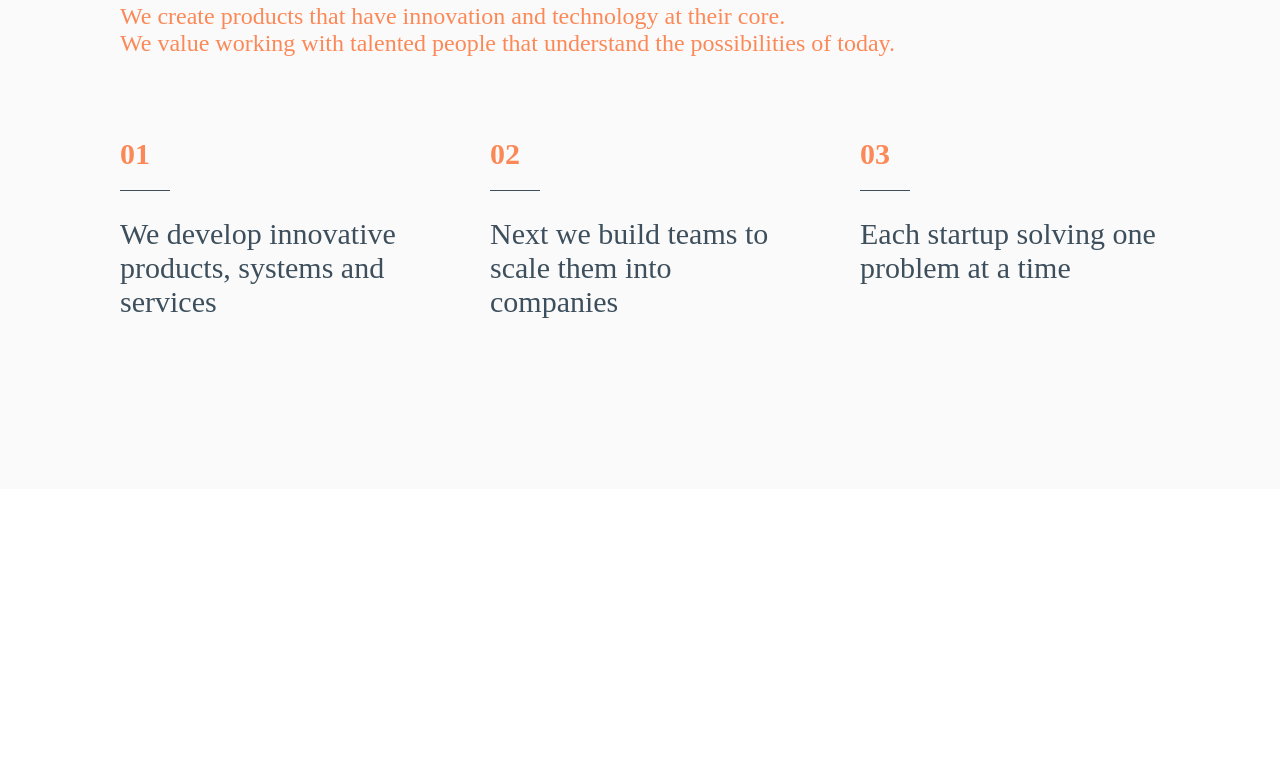
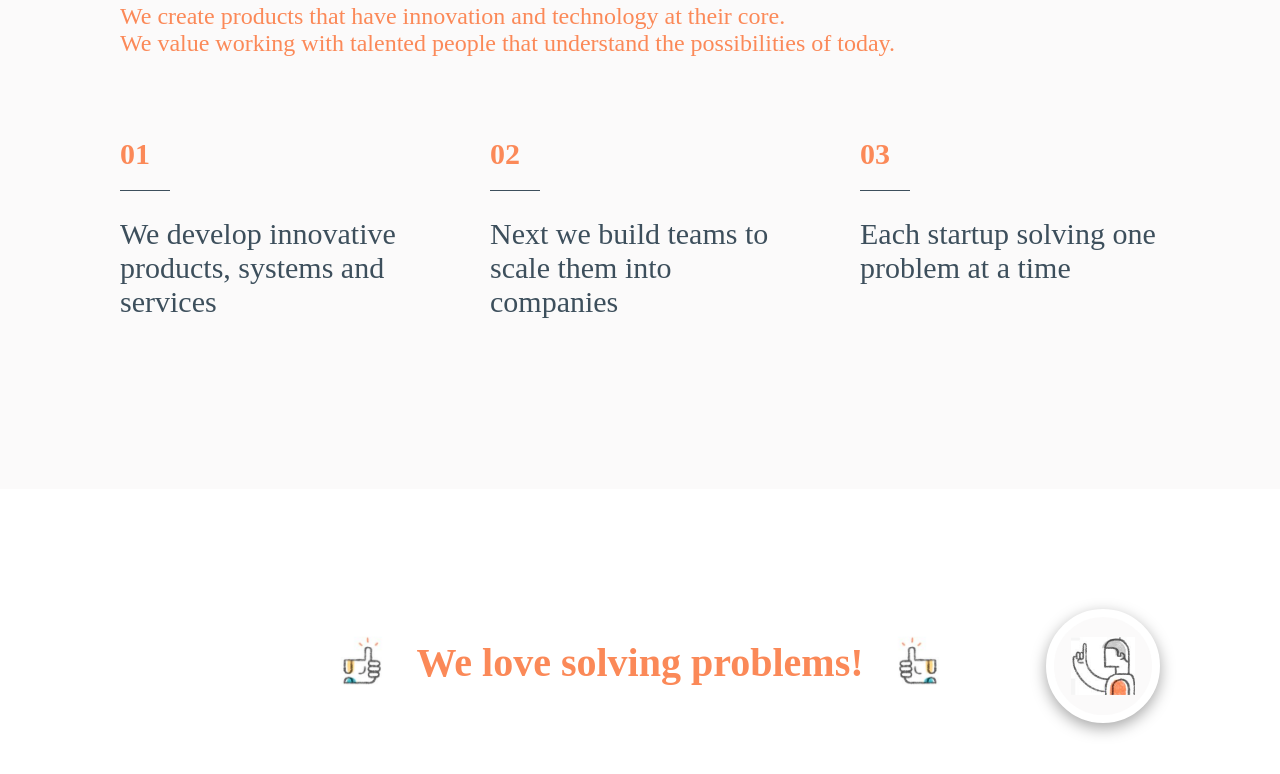
Before and after one commit to vadimdom/Startupz, a React (Create React App) app: page / in a window 1280 px wide. Shown: the part 902-1676 px from the top of the page. Before the commit the page ends 1391 px from the top, so only its background shows below. Built offline with nearby package versions, Linux system fonts and the light colour scheme.

Commit message:
Added solving problem block

```diff
--- a/src/components/Landing.tsx
+++ b/src/components/Landing.tsx
@@ -1,11 +1,13 @@
 import { Header } from './Header';
 import { WeCreateBlock } from './WeCreateBlock';
 import { WhoWeAreBlock } from './WhoWeAreBlock/WhoWeAreBlock';
+import { SolvingProblemsBlock } from './SolvingProblemsBlock';
 
 export const Landing = () => (
   <div>
     <Header />
     <WeCreateBlock />
     <WhoWeAreBlock />
+    <SolvingProblemsBlock />
   </div>
 );
--- /dev/null
+++ b/src/components/SolvingProblemsBlock/SolvingProblemsBlock.tsx
@@ -0,0 +1,117 @@
+import { styled } from 'styled-components';
+
+import { size } from '../../sizeHelper';
+import { ThumbUpBlock } from '../common';
+import help from './img/help.jpg';
+import { useState } from 'react';
+
+const SolvingProblemsBlockContainer = styled.div`
+  position: relative;
+  padding: 140px 120px;
+  display: flex;
+  flex-direction: column;
+  align-items: center;
+
+  @media (max-width: ${size.laptop}) {
+    padding: 30px 80px;
+  }
+
+  @media (max-width: ${size.tablet}) {
+    padding: 30px 20px;
+  }
+`;
+
+const HelpContainer = styled.div`
+  position: absolute;
+  right: 120px;
+  top: 120px;
+  border-radius: 50%;
+  width: 98px;
+  height: 98px;
+  background: #FBFAFA;
+  border: 8px solid white;
+  display: flex;
+  align-items: center;
+  justify-content: center;
+  box-shadow: rgba(0, 0, 0, 0.35) 0px 5px 15px;
+  cursor: pointer;
+
+  @media (max-width: ${size.laptop}) {
+    right: 40px;
+    top: 25px;
+    width: 60px;
+    height: 60px;
+  }
+
+  @media (max-width: ${size.tablet}) {
+    display: none;
+  }
+`;
+
+const HelpImage = styled.img`
+  width: 64px;
+  height: 58px;
+
+  @media (max-width: ${size.laptop}) {
+    width: 35px;
+    height: 35px;
+  }
+`;
+
+const DialogueContainer = styled.div`
+  display: flex;
+  gap: 70px;
+
+  position: absolute;
+  top: 56px;
+  right: 130px;
+
+  @media (max-width: ${size.laptop}) {
+    right: 50px;
+    top: -38px;
+    gap: 50px;
+  }
+
+  @media (max-width: ${size.tablet}) {
+    display: none;
+  }
+`;
+
+const DialogueText = styled.div`
+  width: 256px;
+  font-size: 14px;
+  font-weight: 500;
+  color: white;
+  background: #46B8C8;
+  border-radius: 40px;
+  border-bottom-right-radius: 0px;
+  display: flex;
+  align-items: center;
+  padding: 14px 18px;
+`;
+
+const CloseDialogueContainer = styled.div`
+  cursor: pointer;
+  color: #939393;
+`;
+
+const Dialogue = ({ onClose }: { onClose: () => void; }) => (
+  <DialogueContainer>
+    <DialogueText>Hi! I am Ben, your virtual assistant. How can I make your day better?</DialogueText>
+    <CloseDialogueContainer onClick={onClose}>X</CloseDialogueContainer>
+  </DialogueContainer>
+);
+
+export const SolvingProblemsBlock = () => {
+  const [isDialogueOpen, setIsDialogueOpen] = useState(false);
+
+  return (
+    <SolvingProblemsBlockContainer>
+      <ThumbUpBlock text="We love solving problems!" />
+      <HelpContainer onClick={() => setIsDialogueOpen(!isDialogueOpen)}>
+        <HelpImage src={help}/>
+      </HelpContainer>
+      {isDialogueOpen && <Dialogue onClose={() => setIsDialogueOpen(false)} />}
+    </SolvingProblemsBlockContainer>
+  );
+};
--- /dev/null
+++ b/src/components/SolvingProblemsBlock/index.ts
@@ -0,0 +1 @@
+export { SolvingProblemsBlock } from './SolvingProblemsBlock';
--- /dev/null
+++ b/src/components/common/ThumbUpBlock/ThumbUpBlock.tsx
@@ -0,0 +1,54 @@
+import { styled } from 'styled-components';
+
+import { size } from '../../../sizeHelper';
+import { Caption } from '..';
+import thumbUp from './img/thumbUp.jpg';
+
+
+const DescriptionContainer = styled.div`
+  display: flex;
+  align-items: center;
+  gap: 32px;
+
+  @media (max-width: ${size.laptop}) {
+    gap: 20px;
+  }
+
+  @media (max-width: ${size.tablet}) {
+    gap: 16px;
+  }
+`;
+
+const Text = styled(Caption)`
+  color: #FB8958;
+  font-size: 40px;
+  font-weight: 700;
+  padding-top: 10px;
+  text-align: center;
+
+  @media (max-width: ${size.laptop}) {
+    font-size: 24px;
+  }
+
+  @media (max-width: ${size.tablet}) {
+    text-align: center;
+    font-size: 16px;
+  }
+`;
+
+const ThumbUp = styled.img`
+  width: 50px;
+  height: 56px;
+`;
+
+const ReflectedThumbUp = styled(ThumbUp)`
+  transform: scale(-1, 1);
+`;
+
+export const ThumbUpBlock = ({ text }: { text: string; }) => (
+  <DescriptionContainer>
+    <ThumbUp src={thumbUp} alt="Thumb Up" />
+    <Text>{text}</Text>
+    <ReflectedThumbUp src={thumbUp} alt="Thumb Up" />
+  </DescriptionContainer>
+);
--- /dev/null
+++ b/src/components/common/ThumbUpBlock/index.ts
@@ -0,0 +1 @@
+export { ThumbUpBlock } from './ThumbUpBlock';
--- a/src/components/common/index.ts
+++ b/src/components/common/index.ts
@@ -1,2 +1,3 @@
 export { Button } from './Button';
 export { Caption } from './Caption';
+export { ThumbUpBlock } from './ThumbUpBlock';
--- /dev/null
+++ b/src/index.d.ts
@@ -0,0 +1 @@
+declare module '*.jpg';
```
Also changed, not shown: custom.d.ts (line endings or trailing spaces), src/components/SolvingProblemsBlock/img/help.jpg (added), src/components/common/ThumbUpBlock/img/thumbUp.jpg (added).
